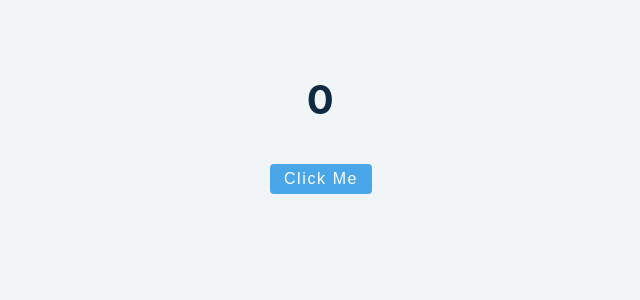
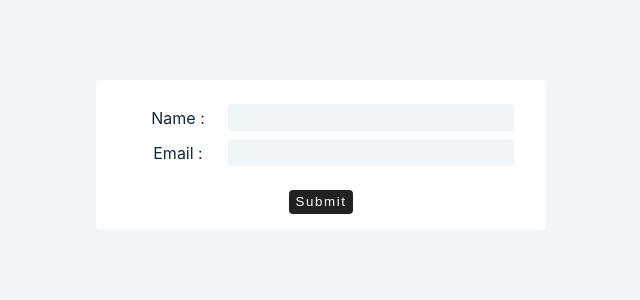
Before and after one commit to abinaya-tamilselvan/advance-react, a React (Create React App) app: page / in a window 1280 px wide. Shown: the top 300 px of the page, without its empty margins (319-959 px from the left). Built offline with nearby package versions, Linux system fonts and the light colour scheme.

Commit message:
learnt to create forms

```diff
--- a/src/App.js
+++ b/src/App.js
@@ -4,8 +4,10 @@ import React from "react";
 //import  UseStateErrorExample from './tutorial/usestateErrorExample';
 //import UseStateObject from './tutorial/UseStateObject';
 //import UseStateCounter from './tutorial/useStateCounter'
-import UseEffectBasics from './tutorial/UseEffectBasics'
+//import UseEffectBasics from './tutorial/UseEffectBasics'
 //import UseStateArray from './tutorial/UseStateArray'
+//import LearnJSON from './tutorial/LearnJSON';
+import Form from './tutorial/Form';
 
 
 function App() {
@@ -15,8 +17,9 @@ function App() {
      {/* <UseStateObject /> */}
      {/*<UseStateCounter /> */}
      {/*<UseStateArray /> */}
-     < UseEffectBasics />
-
+     {/*< UseEffectBasics />*/}
+     {/*<LearnJSON />*/}
+     <Form />
      </div>
   );
 }
--- a/src/tutorial/Form.js
+++ b/src/tutorial/Form.js
@@ -1,25 +1,31 @@
 import React,{useState} from 'react'
+//we want to have input fiels ---email,username
+// we want button
+// accept data and store in variable
+// initial state will be empty
+//we will use type submit but its same as onclick functionality
+function Form() {
+    const [firstName,setFirstname] = useState("");
+    const [email,setEmail] = useState(" ");
+    const [people,setPeople] = useState([]);
 
-function Form() {
-    const [firstName,setFirstName] = useState("");
-    const [email,setEmail] = useState("");
-    const [people,setPeople] =useState([]);
-
-    const handleSubmit =(e) =>{
-        e.preventDefault();
-        if(firstName && email){
-             console.log('submit the value');
-             const person={id:new Date().getTime().toString(),firstName,email};
+    const handleSubmit = (e) => {
+         e.preventDefault();//use to prevent default behaviour of our browser
+        if (firstName && email) {
+            // console.log('submit');
+            const person =  {id:new Date().getTime().toString(),firstName,email};
             console.log(person);
+            // const person = {firstName:firstName,email:email}
+            // console.log(person);
             setPeople((people) =>{
-              return [...people,person];
+                return[...people,person]
             });
-        setFirstName('');
+            setFirstname('');
             setEmail('');
+        }else{
+            console.log('empty');
         }
-        else{
-            console.log('empty value');
-        }
+         console.log(firstName,email);
     }
 
 
@@ -27,30 +33,37 @@ function Form() {
     return (
         <>
         <article>
-          <form className='form'>
-              <div className='form-control' onSubmit={handleSubmit}>
-                  <label htmlFor='firstName'>Name:</label>
-                  <input type="text" id="firstName" name='firstname' value = {firstName} onchange={(e)=>setFirstName(e.target.value)}></input>
+            <form className='form' onSubmit={handleSubmit}>
+
+            <div className='form-control'>
+                <label htmlFor="firstname"> Name :</label>
+                <input type="text" id="firstName" name="firstname" value={firstName} onChange={(e) => setFirstname(e.target.value)}></input>
             </div>
+
             <div className='form-control'>
-                  <label htmlFor='email'>Email:</label>
-                  <input type="text" id="email" name='email' value={email} onChange={(e)=>setEmail(e.target.value)}></input>
+                <label htmlFor="email"> Email :</label>
+                <input type="text" id="email" name="email" value={email} onChange={(e) => setEmail(e.target.value)}></input>
             </div>
-              <button type="submit">submit</button>
+
+            <button
+
+            type="submit">Submit</button>
             </form>
-          {people.map((person,index)=>{
+            {
+                people.map((person,index) =>{
                     const {id,firstName,email} = person;
                     return(
-                  <div className="item">
+                        <div className="item" key={id}>
                             <h4>{firstName}</h4>
                             <p>{email}</p>
                         </div>
-              );
-          })}
+                    )
+                })
+            }
         </article>
+
         </>
-
-
     )
 }
+
 export default Form
```
Also changed, not shown: src/tutorial/LearnJSON.js (+17 -20 lines). Lines whose indentation alone changed are shown as unchanged.
